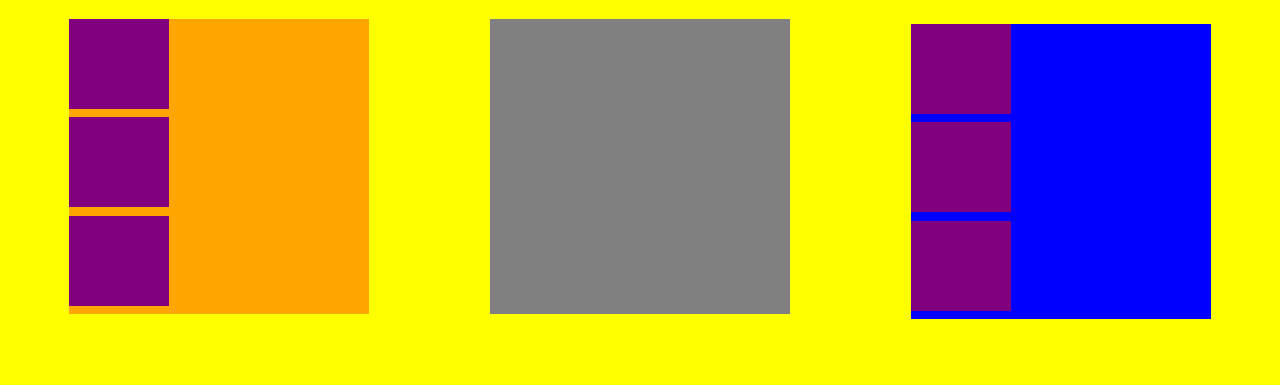
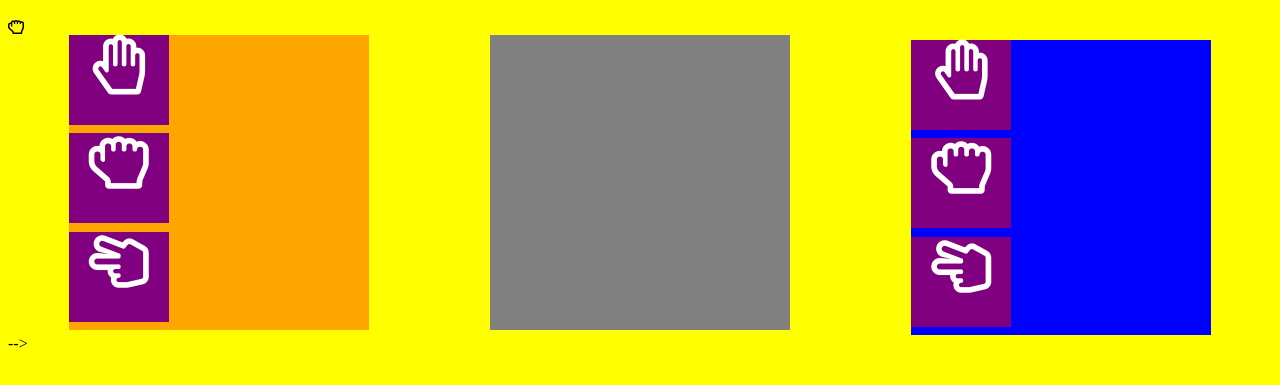
Before and after one commit to eliot84/RockPaperScissor, a plain HTML site: page index.html in a window 1280 px wide. Shown: the part 69-454 px from the top of the page. Drawn offline with Linux system fonts and the light colour scheme.

Commit message:
adding font awesome icons

```diff
--- a/assets/css/style.css
+++ b/assets/css/style.css
@@ -41,16 +41,28 @@ body{
 	width: 100px;
 	height: 90px;
 	background-color: purple;
+    font-size: 60px;
+	color: white;
+	text-align: center;
+	line-height: 50px;
 }
 
 .rock{
 	width: 100px;
 	height: 90px;
 	background-color: purple;
+	font-size: 60px;
+	color: white;
+	text-align: center;
+	line-height: 50px;
 }
 
 .scissor{
 	width: 100px;
 	height: 90px;
 	background-color: purple;
+	font-size: 60px;
+	color: white;
+	text-align: center;
+	line-height: 50px;
 }
--- a/index.html
+++ b/index.html
@@ -4,32 +4,36 @@
 	<title>Paper, Rock Scissors</title>
 
 	<link rel="stylesheet" type="text/css" href="assets/css/style.css">
+	<link rel="stylesheet" type="text/css" href="https://cdnjs.cloudflare.com/ajax/libs/font-awesome/5.8.2/css/all.css">
+
 </head>
 <body>
 
+
 	    <div class="container">
 	    	<h1>Rock Paper Scissors!</h1>
+	    	<i class="far fa-hand-rock"></i>
 
 	    	<div class="gameBoard">
 
 	    		<div class="player1">
-	    			<div class="paper p1"></div>
-	    			<div class="rock r1"></div>
-	    			<div class="scissor s1"></div>
+	    			<div class="paper far fa-hand-paper p1"></div>
+	    			<div class="rock far fa-hand-rock r1"></div>
+	    			<div class="scissor far fa-hand-scissors s1"></div>
 	    		</div>
 
 	    		<div class="results"></div>
 
 	    		<div class="player2">
-	    			<div class="paper p2"></div>
-	    			<div class="rock r2"></div>
-	    			<div class="scissor s2"></div>
+	    			<div class="paper far fa-hand-paper p2"></div>
+	    			<div class="rock  far fa-hand-rock r2"></div>
+	    			<div class="scissor far fa-hand-scissors s2"></div>
 	    		</div>
 
-	    	</div> <!-- gameboard -->
+	    	</div> --><!-- gameboard -->
 
 
-	    </div> <!-- container -->
+	   <!-- </div> --><!-- container -->
 
 </body>
 </html>
```
